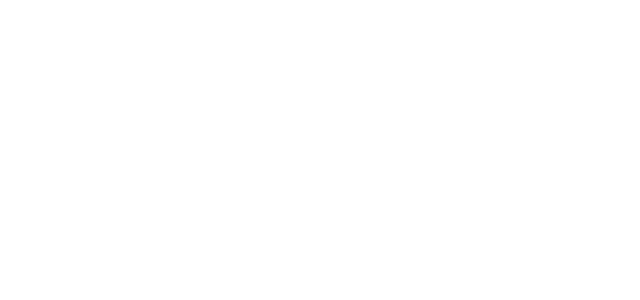
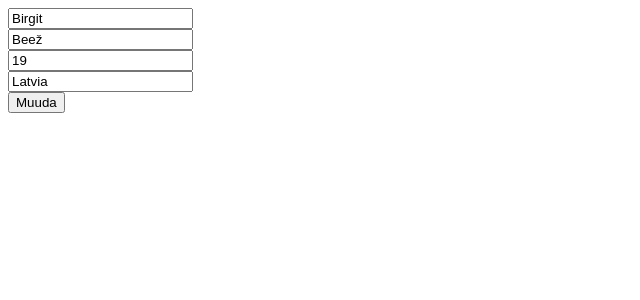
Before and after one commit to katrin151/kodu1, an Angular app in the folder arrays/: page /edit/1 in a window 1280 px wide. Before the commit this address led to /. Shown: the top 300 px of the page, without its empty margins (0-640 px from the left). Built offline with nearby package versions, Linux system fonts and the light colour scheme.

Commit message:
person-edit

```diff
--- a/arrays/src/app/app-routing.module.ts
+++ b/arrays/src/app/app-routing.module.ts
@@ -2,6 +2,7 @@
 import { Routes, RouterModule } from '@angular/router';
 import { HomeComponent } from './home/home.component';
 import { IsikViewComponent } from './isik-view/isik-view.component';
+import { PersonEditComponent } from './person-edit/person-edit.component';
 import { PersonNewComponent } from './person-new/person-new.component';
 
 
@@ -9,6 +10,7 @@
   { path: "" , component: HomeComponent},
   { path: "human/:id", component: IsikViewComponent},
   { path: "new", component: PersonNewComponent},
+  { path: "edit/:id", component: PersonEditComponent}
 ];
 
 @NgModule({
--- a/arrays/src/app/array.service.ts
+++ b/arrays/src/app/array.service.ts
@@ -39,4 +39,7 @@
     return this.people.slice();
     }
 
+  editHuman(human: Person, index: number) {
+    this.people[index] = human;
+  }
 }
--- a/arrays/src/app/home/home.component.html
+++ b/arrays/src/app/home/home.component.html
@@ -5,4 +5,5 @@
     <button (click)="onGetOne(i)">vaata</button>
     {{ human.firstName }} {{ human.lastName }}
     <button (click)="onRemoveOne(i)">X</button>
+    <button [routerLink]="['edit', i]">Muuda</button>
 </div>
--- /dev/null
+++ b/arrays/src/app/person-edit/person-edit.component.html
@@ -0,0 +1,9 @@
+<form (ngSubmit)="onSubmit()" [formGroup]="editHumanForm">
+    <input formControlName="firstName" type="text" required><br>
+    <input formControlName="lastName" type="text" required><br>
+    <input formControlName="age" type="text" required><br>
+    <input formControlName="address" type="text" required><br>
+    <button type="submit" [disabled]="!editHumanForm.valid">
+        Muuda
+    </button>
+</form>
--- /dev/null
+++ b/arrays/src/app/person-edit/person-edit.component.ts
@@ -0,0 +1,39 @@
+import { Component, OnInit } from '@angular/core';
+import { FormControl, FormGroup } from '@angular/forms';
+import { ActivatedRoute, Router } from '@angular/router';
+import { ArrayService } from '../array.service';
+import { Person } from '../person.model';
+
+@Component({
+  selector: 'app-person-edit',
+  templateUrl: './person-edit.component.html',
+  styleUrls: ['./person-edit.component.css']
+})
+export class PersonEditComponent implements OnInit {
+  id: number;
+  human: Person;
+  editHumanForm: FormGroup;
+
+  constructor(private route: ActivatedRoute,
+    private router: Router,
+    private arrayService: ArrayService) { }
+
+  ngOnInit(): void {
+    this.route.params.subscribe(param => {
+      this.id = param.id;
+    })
+    this.human = this.arrayService.getOne(this.id);
+
+    this.editHumanForm = new FormGroup({
+      firstName: new FormControl(this.human.firstName),
+      lastName: new FormControl(this.human.lastName),
+      age: new FormControl(this.human.age),
+      address: new FormControl(this.human.address)
+    })
+  }
+  onSubmit() {
+    /*this.arrayService.people[this.id] = this.editHumanForm.value;*/
+    this.arrayService.editHuman(this.editHumanForm.value, this.id);
+    this.router.navigateByUrl("/");
+  }
+}
--- a/arrays/src/app/person-new/person-new.component.ts
+++ b/arrays/src/app/person-new/person-new.component.ts
@@ -1,6 +1,6 @@
 import { Component, OnInit } from '@angular/core';
 import { ArrayService } from '../array.service';
-import { NgForm } from '@angular/forms';
+import { FormGroup, NgForm } from '@angular/forms';
 import { Person } from '../person.model';
 import { Router } from '@angular/router';
 
```
Also changed, not shown: arrays/src/app/app.module.ts (+6 -3 lines), arrays/src/app/person-edit/person-edit.component.css (added), 1 other file (tests, documents, lock files or other folders).
